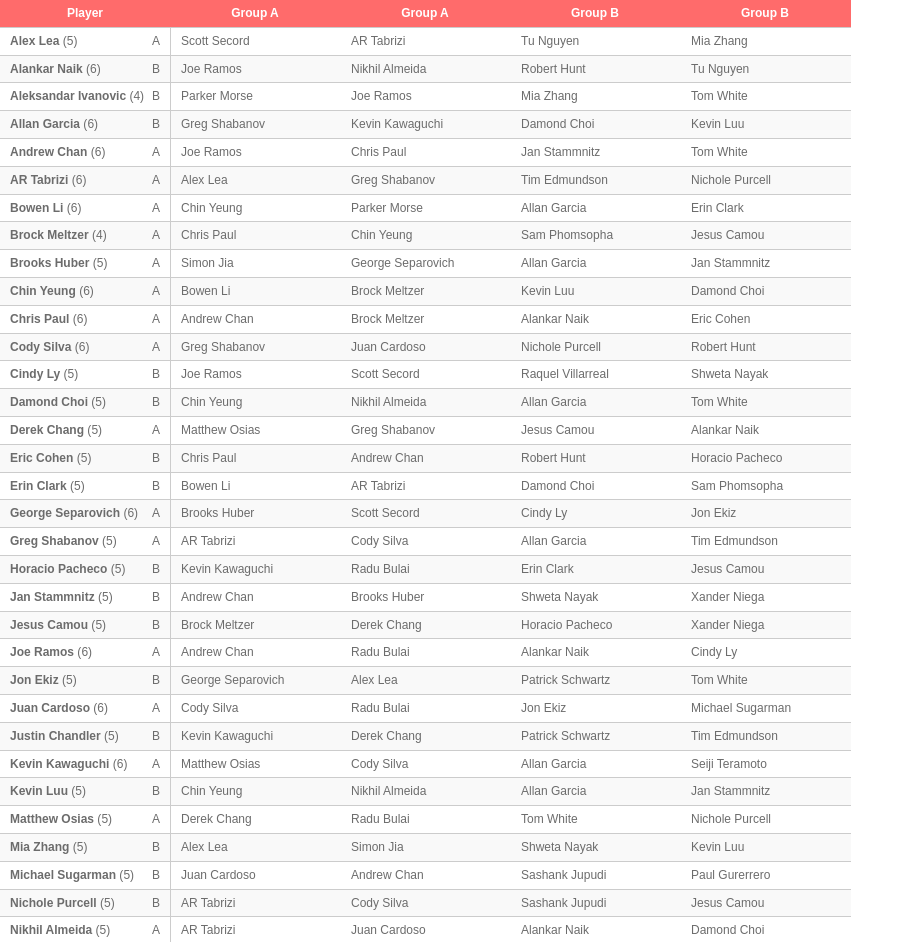
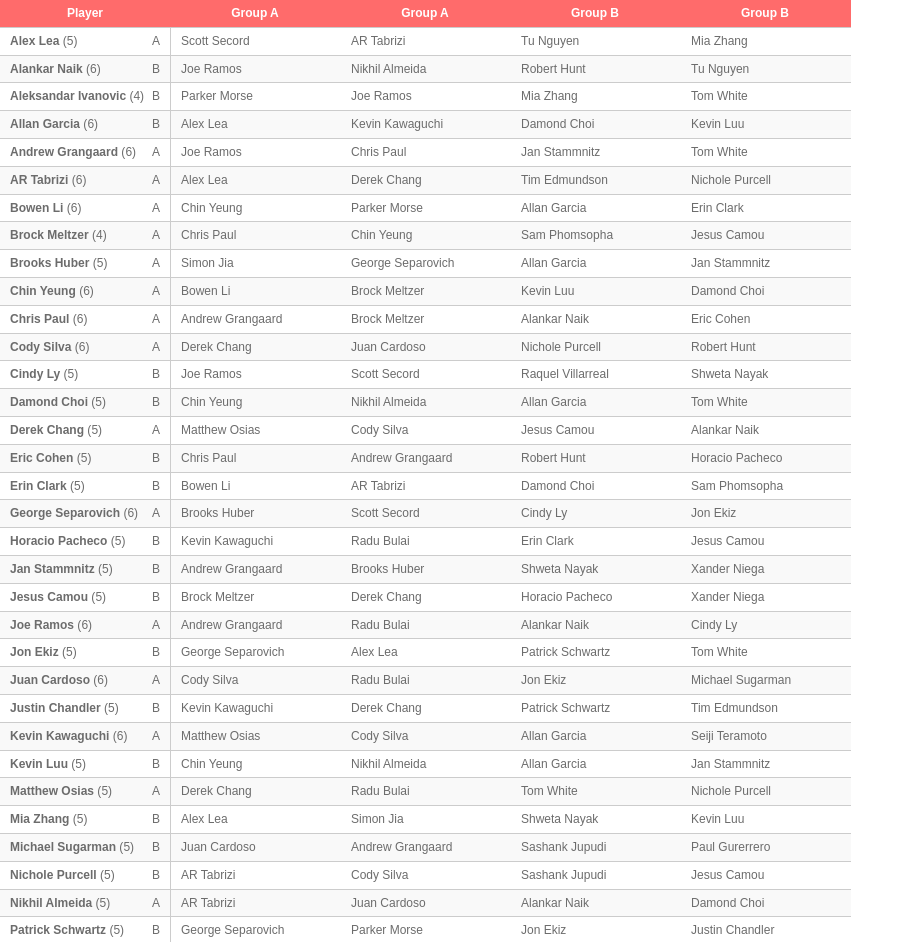
Before and after one commit to dezignhero/ping-pong, a plain HTML site: page snapshot.html in a window 1280 px wide. Shown: the top 942 px of the page, without its empty margins (0-914 px from the left). Drawn offline with nearby package versions, Linux system fonts and the light colour scheme.

Commit message:
Updated with latest player changes

```diff
--- a/snapshot.html
+++ b/snapshot.html
@@ -51,13 +51,13 @@
 			</tr>
 			<tr data-key="agarcia">
 				<td class="player" data-key="agarcia"><strong>Allan Garcia</strong> (<span class="count">6</span>) <span class="fr">B</span></td>
-				<td data-key="gshabanov">Greg Shabanov</td>
+				<td data-key="alea">Alex Lea</td>
 				<td data-key="kkawaguchi">Kevin Kawaguchi</td>
 				<td data-key="dchoi">Damond Choi</td>
 				<td data-key="kluu">Kevin Luu</td>
 			</tr>
-			<tr data-key="achan">
-				<td class="player" data-key="achan"><strong>Andrew Chan</strong> (<span class="count">6</span>) <span class="fr">A</span></td>
+			<tr data-key="agrangaard">
+				<td class="player" data-key="agrangaard"><strong>Andrew Grangaard</strong> (<span class="count">6</span>) <span class="fr">A</span></td>
 				<td data-key="jramos">Joe Ramos</td>
 				<td data-key="cpaul">Chris Paul</td>
 				<td data-key="jstammnitz">Jan Stammnitz</td>
@@ -66,7 +66,7 @@
 			<tr data-key="atabrizi">
 				<td class="player" data-key="atabrizi"><strong>AR Tabrizi</strong> (<span class="count">6</span>) <span class="fr">A</span></td>
 				<td data-key="alea">Alex Lea</td>
-				<td data-key="gshabanov">Greg Shabanov</td>
+				<td data-key="dchang">Derek Chang</td>
 				<td data-key="tedmundson">Tim Edmundson</td>
 				<td data-key="npurcell">Nichole Purcell</td>
 			</tr>
@@ -100,14 +100,14 @@
 			</tr>
 			<tr data-key="cpaul">
 				<td class="player" data-key="cpaul"><strong>Chris Paul</strong> (<span class="count">6</span>) <span class="fr">A</span></td>
-				<td data-key="achan">Andrew Chan</td>
+				<td data-key="agrangaard">Andrew Grangaard</td>
 				<td data-key="bmeltzer">Brock Meltzer</td>
 				<td data-key="anaik">Alankar Naik</td>
 				<td data-key="ecohen">Eric Cohen</td>
 			</tr>
 			<tr data-key="csilva">
 				<td class="player" data-key="csilva"><strong>Cody Silva</strong> (<span class="count">6</span>) <span class="fr">A</span></td>
-				<td data-key="gshabanov">Greg Shabanov</td>
+				<td data-key="dchang">Derek Chang</td>
 				<td data-key="jcordoso">Juan Cardoso</td>
 				<td data-key="npurcell">Nichole Purcell</td>
 				<td data-key="rhunt">Robert Hunt</td>
@@ -129,14 +129,14 @@
 			<tr data-key="dchang">
 				<td class="player" data-key="dchang"><strong>Derek Chang</strong> (<span class="count">5</span>) <span class="fr">A</span></td>
 				<td data-key="mosias">Matthew Osias</td>
-				<td data-key="gshabanov">Greg Shabanov</td>
+				<td data-key="csilva">Cody Silva</td>
 				<td data-key="jcamou">Jesus Camou</td>
 				<td data-key="anaik">Alankar Naik</td>
 			</tr>
 			<tr data-key="ecohen">
 				<td class="player" data-key="ecohen"><strong>Eric Cohen</strong> (<span class="count">5</span>) <span class="fr">B</span></td>
 				<td data-key="cpaul">Chris Paul</td>
-				<td data-key="achan">Andrew Chan</td>
+				<td data-key="agrangaard">Andrew Grangaard</td>
 				<td data-key="rhunt">Robert Hunt</td>
 				<td data-key="hpacheco">Horacio Pacheco</td>
 			</tr>
@@ -154,13 +154,6 @@
 				<td data-key="cly">Cindy Ly</td>
 				<td data-key="jekiz">Jon Ekiz</td>
 			</tr>
-			<tr data-key="gshabanov">
-				<td class="player" data-key="gshabanov"><strong>Greg Shabanov</strong> (<span class="count">5</span>) <span class="fr">A</span></td>
-				<td data-key="atabrizi">AR Tabrizi</td>
-				<td data-key="csilva">Cody Silva</td>
-				<td data-key="agarcia">Allan Garcia</td>
-				<td data-key="tedmundson">Tim Edmundson</td>
-			</tr>
 			<tr data-key="hpacheco">
 				<td class="player" data-key="hpacheco"><strong>Horacio Pacheco</strong> (<span class="count">5</span>) <span class="fr">B</span></td>
 				<td data-key="kkawaguchi">Kevin Kawaguchi</td>
@@ -170,7 +163,7 @@
 			</tr>
 			<tr data-key="jstammnitz">
 				<td class="player" data-key="jstammnitz"><strong>Jan Stammnitz</strong> (<span class="count">5</span>) <span class="fr">B</span></td>
-				<td data-key="achan">Andrew Chan</td>
+				<td data-key="agrangaard">Andrew Grangaard</td>
 				<td data-key="bhuber">Brooks Huber</td>
 				<td data-key="snayak">Shweta Nayak</td>
 				<td data-key="xniega">Xander Niega</td>
@@ -184,7 +177,7 @@
 			</tr>
 			<tr data-key="jramos">
 				<td class="player" data-key="jramos"><strong>Joe Ramos</strong> (<span class="count">6</span>) <span class="fr">A</span></td>
-				<td data-key="achan">Andrew Chan</td>
+				<td data-key="agrangaard">Andrew Grangaard</td>
 				<td data-key="rbulai">Radu Bulai</td>
 				<td data-key="anaik">Alankar Naik</td>
 				<td data-key="cly">Cindy Ly</td>
@@ -241,7 +234,7 @@
 			<tr data-key="msugarman">
 				<td class="player" data-key="msugarman"><strong>Michael Sugarman</strong> (<span class="count">5</span>) <span class="fr">B</span></td>
 				<td data-key="jcordoso">Juan Cardoso</td>
-				<td data-key="achan">Andrew Chan</td>
+				<td data-key="agrangaard">Andrew Grangaard</td>
 				<td data-key="sjupudi">Sashank Jupudi</td>
 				<td data-key="pgurerrero">Paul Gurerrero</td>
 			</tr>
@@ -358,7 +351,7 @@
 			</tr>
 			<tr data-key="twhite">
 				<td class="player" data-key="twhite"><strong>Tom White</strong> (<span class="count">5</span>) <span class="fr">B</span></td>
-				<td data-key="achan">Andrew Chan</td>
+				<td data-key="agrangaard">Andrew Grangaard</td>
 				<td data-key="mosias">Matthew Osias</td>
 				<td data-key="jekiz">Jon Ekiz</td>
 				<td data-key="aivanovic">Aleksandar Ivanovic</td>
```
Also changed, not shown: js/players.js (+2 -6 lines).
